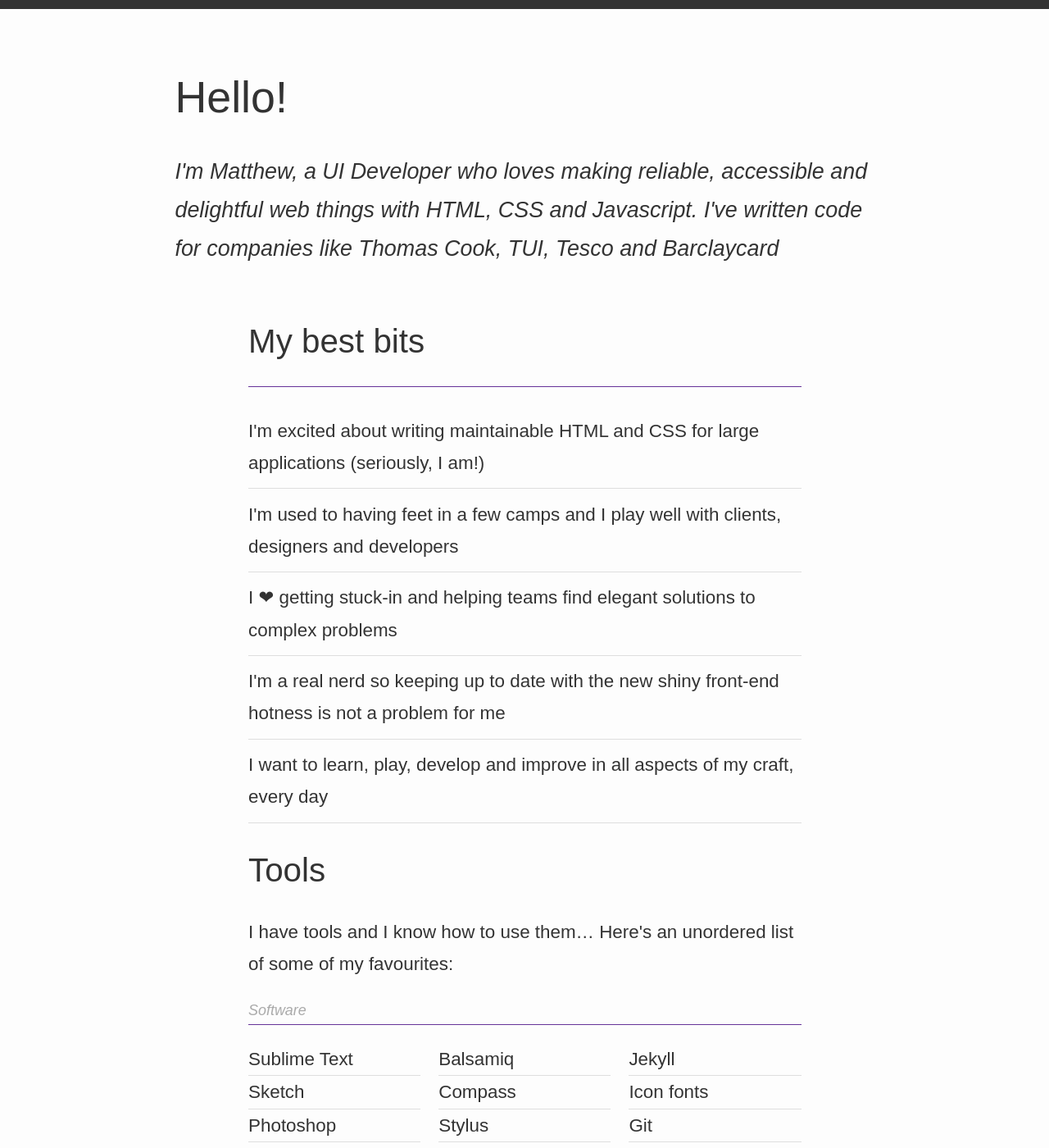
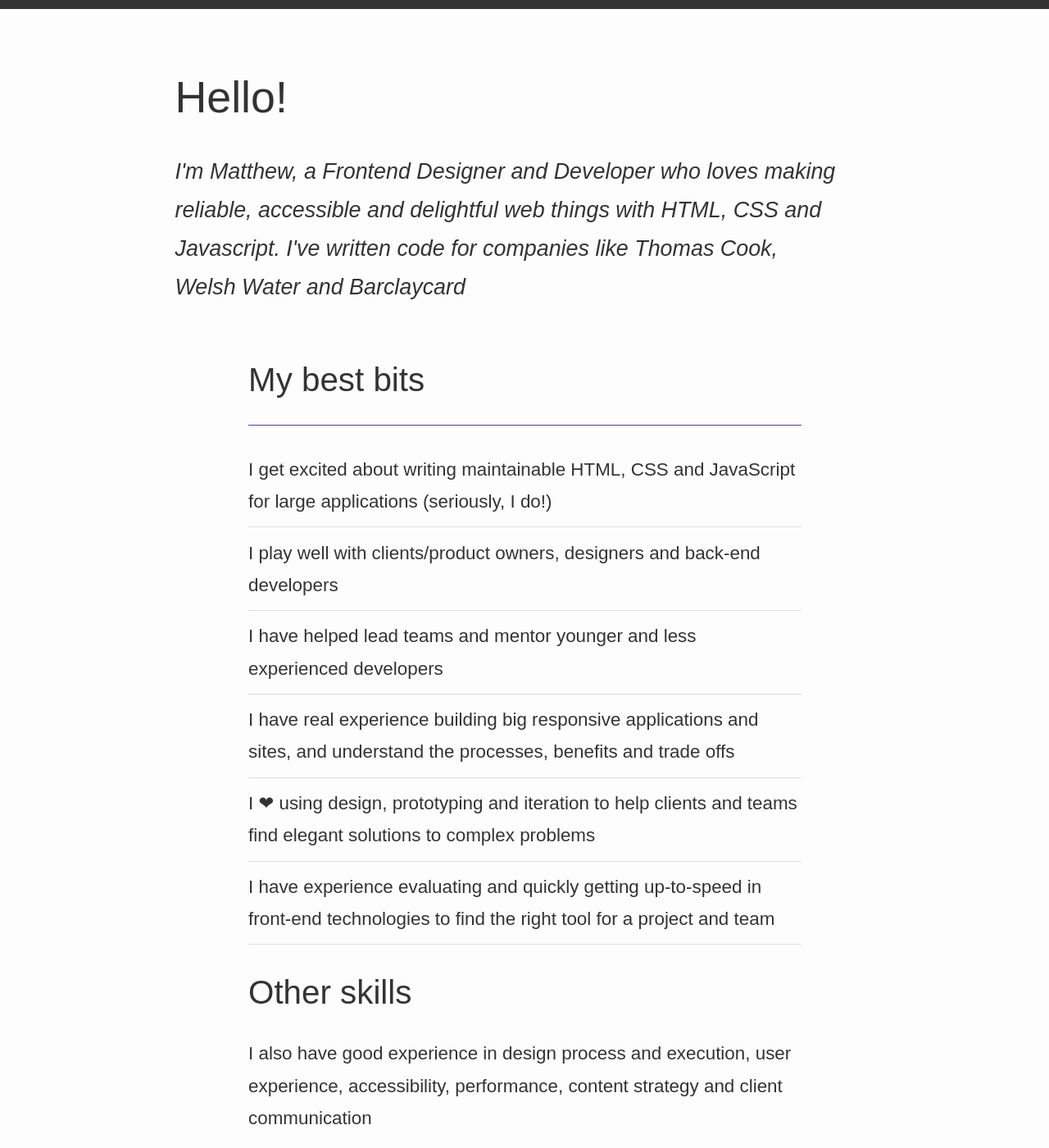
Before and after one commit to matthewbeta/matthew-jackson.com, a Jekyll site: the page built from cv.html, in a window 1280 px wide and 1400 px high. Shown: the whole window at 82% size. Built offline with Jekyll 4.4.1, drawn with Linux system fonts in a browser that asks for light colours; Markdown is read by kramdown in place of the engine named in the settings; some of the changed text lies outside the part shown.

Commit message:
CV update

```diff
--- a/cv.html
+++ b/cv.html
@@ -19,57 +19,51 @@
 
 				<div class="post__content">
 
-					<p class="lede">I'm Matthew, a UI Developer who loves making reliable, accessible and delightful web things with HTML, CSS and Javascript. I've written code for companies like Thomas&nbsp;Cook, TUI, Tesco and Barclaycard</p>
+					<p class="lede">I'm Matthew, a Frontend Designer and Developer who loves making reliable, accessible and delightful web things with HTML, CSS and Javascript. I've written code for companies like Thomas&nbsp;Cook, Welsh&nbsp;Water and Barclaycard</p>
 
 					<h2>My best bits</h2>
 					<ul class="cv__skills-list">
-						<li>I'm excited about writing maintainable HTML and CSS for large applications (seriously, I am!)</li>
-						<li>I'm used to having feet in a few camps and I play well with clients, designers and developers</li>
-						<li>I ❤ getting stuck-in and helping teams find elegant solutions to complex problems</li>
-						<li>I'm a real nerd so keeping up to date with the new shiny front-end hotness is not a problem for me</li>
-						<li>I want to learn, play, develop and improve in all aspects of my craft, every day</li>
+						<li>I get excited about writing maintainable HTML, CSS and JavaScript for large applications (seriously, I do!)</li>
+						<li>I play well with clients/product owners, designers and back-end developers</li>
+						<li>I  have helped lead teams and mentor younger and less experienced developers</li>
+						<li>I have real experience building big responsive applications and sites, and understand the processes, benefits and trade offs</li>
+						<li>I ❤ using design, prototyping and iteration to help clients and teams find elegant solutions to complex problems </li>
+						<li>I have experience evaluating and quickly getting up-to-speed in front-end technologies to find the right tool for a project and team</li>
 					</ul>
 
 					<!-- /SKILLS -->
 
-					<h2>Tools</h2>
-					<p>I have tools and I know how to use them&hellip; Here's an unordered list of some of my favourites:</p>
-					<h3 class="heading--discrete">Software</h3>
+					<h2>Other skills</h2>
+					<p>I also have good experience in design process and execution, user experience, accessibility, performance, content strategy and client communication</p>
+
+					<h3 class="heading--discrete">An unordered list of frameworks, tools and methodologies I have experience with:</h3>
 					<ul class="cv__tools-list">
-						<li>Sublime Text</li>
-						<li>Sketch</li>
-						<li>Photoshop</li>
-						<li>Illustrator</li>
-						<li>Visual Studio</li>
-						<li>Command Line</li>
-						<li>Chrome/Dev tools</li>
-						<li>Axure</li>
-						<li>Balsamiq</li>
-						<li>Compass</li>
-						<li>Stylus</li>
-						<li>jQuery</li>
-						<li>Modernizr</li>
-						<li>Grunt</li>
-						<li>NPM</li>
-						<li>Liquid</li>
-						<li>Jekyll</li>
-						<li>Icon fonts</li>
-						<li>Git</li>
-						<li>Mercurial</li>
-						<li>Umbraco</li>
-						<li>Github</li>
-					</ul>
-					<h3 class="heading--discrete">Methodologies</h3>
-					<ul class="cv__tools-list">
-						<li>OO(S)CSS</li>
-						<li>BEM</li>
-						<li>Responsive Web Design</li>
-						<li>Mobile first design</li>
+						<li>RWD </li>
+						<li>Backbone </li>
+						<li>Angular </li>
+						<li>SCSS </li>
+						<li>Less </li>
+						<li>ES6 </li>
+						<li>Browserify </li>
+						<li>Node JS </li>
+						<li>Grunt </li>
+						<li>Gulp </li>
+						<li>SVG </li>
+						<li>Jekyll </li>
+						<li>Photoshop </li>
+						<li>Illustrator </li>
+						<li>Sketch </li>
+						<li>Git </li>
+						<li>GitHub </li>
+						<li>Mercurial </li>
+						<li>Axure </li>
+						<li>OOCSS </li>
+						<li>BEM </li>
+						<li>.Net </li>
+						<li>Mobile first design </li>
 						<li>Atomic Design </li>
-						<li>Progressive Enhancement</li>
+						<li>Progressive Enhancement </li>
 						<li>MVC Architecture</li>
-						<li>Agile development</li>
-						<li>Scrum</li>
 					</ul>
 
 				<!-- /TOOLS -->
@@ -77,13 +71,26 @@
 					<h2>Experience</h2>
 
 					<h3 class="heading--discrete">Current post</h3>
+
 					<div class="cv__experience-block">
-						<h4 class="heading--sub">UI Developer at Comtec Group</h4>
-						<p>Sitting somewhere between the architecture, engineering and product teams, I am in charge of UI Development for some very big browser based applications.</p>
-						<p class="cv__experience-date">Since March 2012</p>
+						<h4 class="heading--sub">Consultant Frontend Developer at <a href="http://bekagool.com">Kagool</a></h4>
+						<p>As well as writing code, my responsibilites include improving the quality of the frontend team's work and process, writing coding guidelines,
+						mentoring and coaching other team members, visiting with clients and leading meetings with them, and deputising as team lead</p>
+						<p class="cv__experience-date">Since Sep 2014</p>
 					</div>
 
 					<h3 class="heading--discrete">Previous posts</h3>
+
+					<div class="cv__experience-block">
+						<h4 class="heading--sub">Frontend Developer at <a href="http://comtec-group.com">Comtec Group</a></h4>
+						<p>I was responsible for the frontend code and direction of some big browser based applications.
+							I helped transition the business to modern best-practices, such as responsive web design, modular Javascript, Javascript build tools, and prototyping </p>
+						<p class="cv__experience-date">Mar 2012 - Sep 2015</p>
+					</div>
+
+
+					<h3 class="heading--discrete">Other posts, freelance work and placements</h3>
+
 					<ol class="cv__experience-block">
 						<li>Web Design and Development for <a href="http://sellmystoryuk.com">UK Features</a> (Freelance)
 						<span class="cv__experience-date">Sep 2013</span></li>
@@ -93,7 +100,12 @@
 						<span class="cv__experience-date">May - Sep 2012</span></li>
 						<li>Web Designer at Veritable Finance (Permanent)
 						<span class="cv__experience-date">Dec 2011 - Feb 2012</span></li>
-						<li>Designer at <a href="http://www.colourbox.info/">Colourbox</a> (Placement) <span class="cv__experience-date">Aug - Oct 2011</span></li>
+						<li>Designer at <a href="http://www.colourbox.info/">Colourbox</a> (Placement)
+						<span class="cv__experience-date">Aug - Oct 2011</span></li>
+						<li>Artworker at <a href="http://http://www.oakhousefoods.co.uk/">Oakhouse Foods</a> (Freelance)
+						<span class="cv__experience-date">Jun - Jul 2011</span></li>
+						<li>Web desinger at <a href="http://www.hoffi.com">Hoffi</a> (Placement)
+						<span class="cv__experience-date">Apr 2011</span></li>
 					</ol>
 				<!--/ EXPERIENCE -->
 
@@ -101,6 +113,7 @@
 					<div class="cv__experience-block">
 						<h4 class="heading--sub">BA Hons Broadcast Media &amp; Popular Culture - UWIC</h4>
 						<p class="cv__experience-date">From Sep 2002 to Jun 2006</p>
+					</div>
 				<!--/ EDUCATTION -->
 
 			</div>
```
